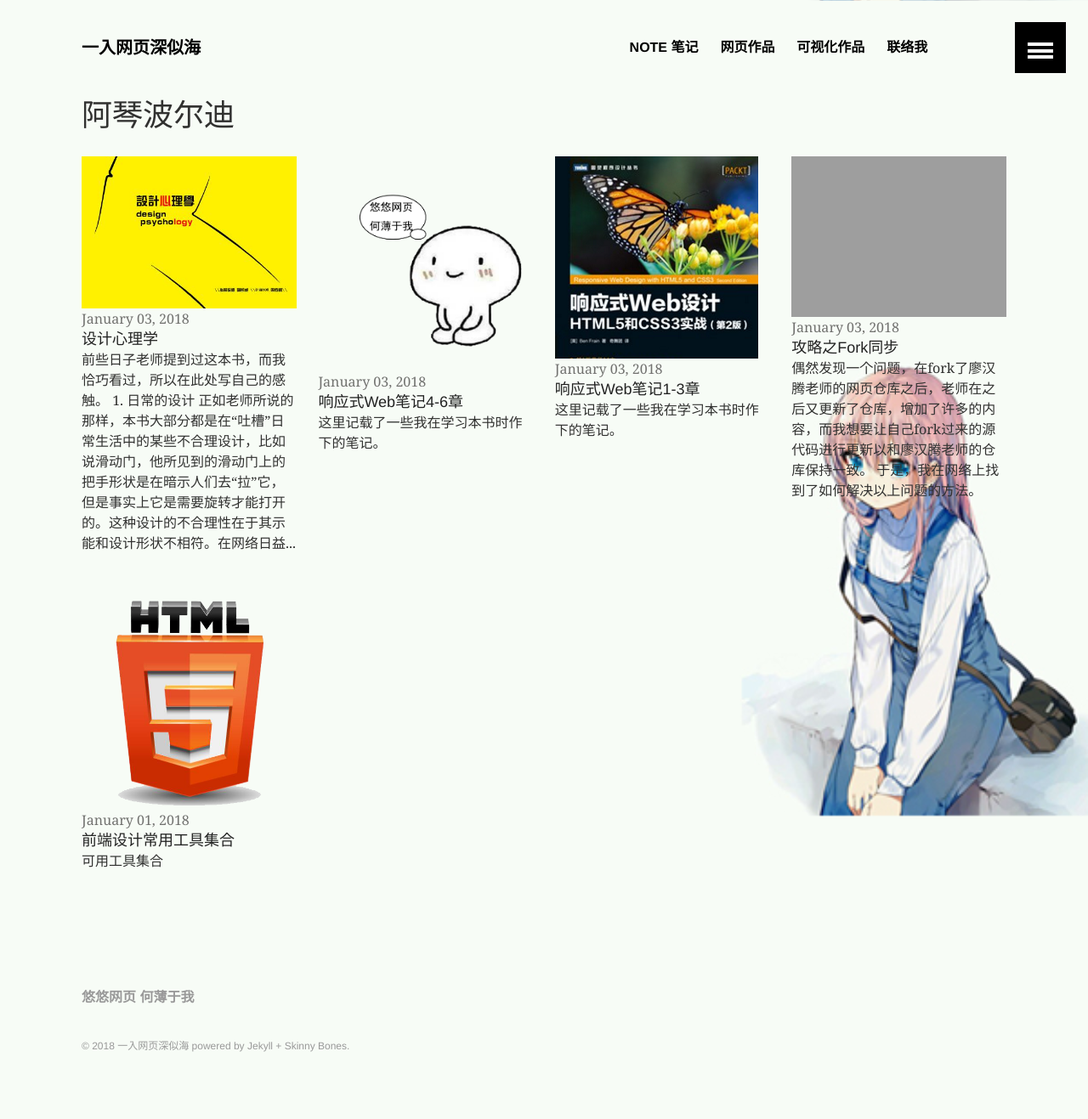
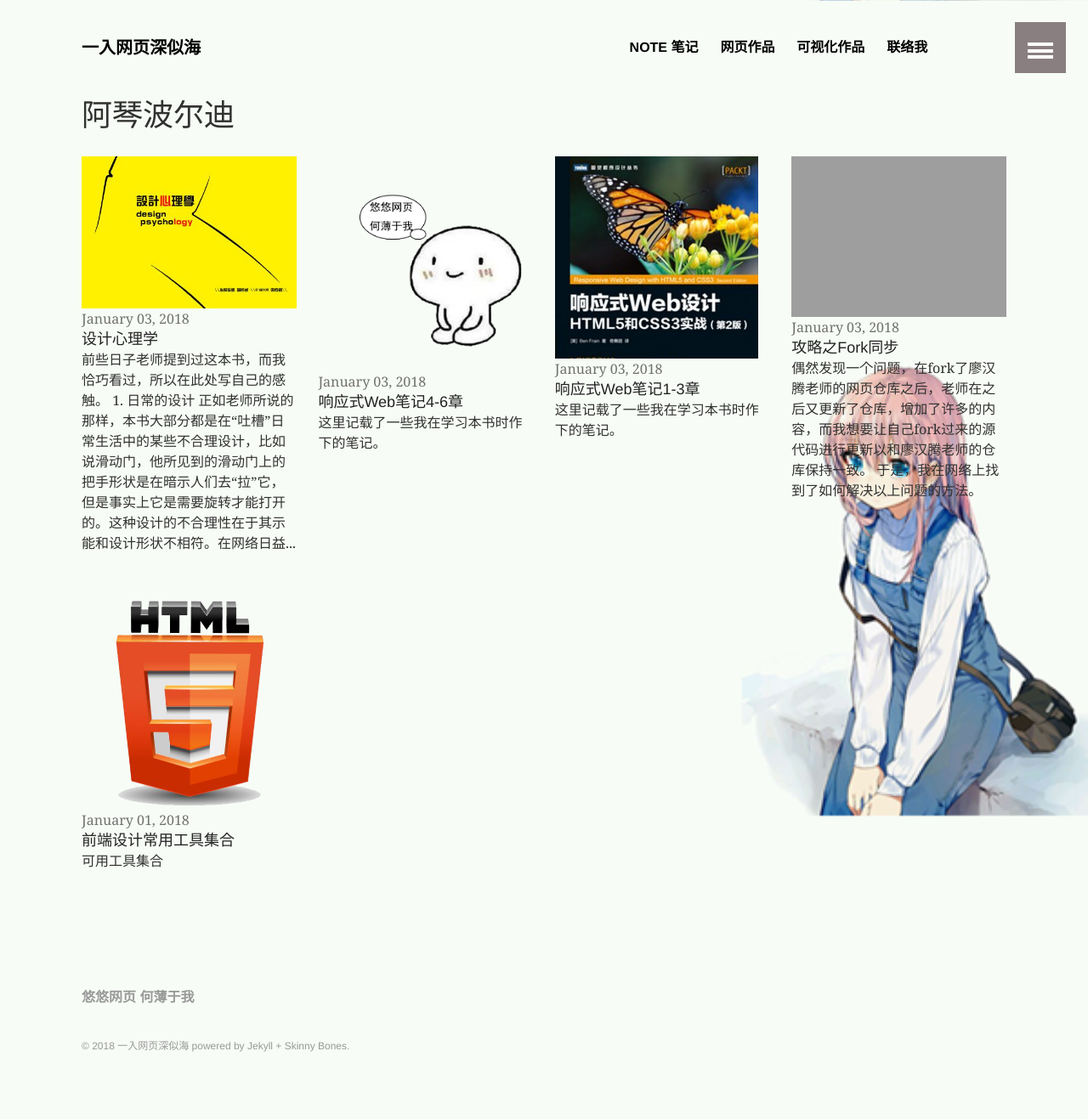
Before and after one commit to Kannroy/Kannroy.github.io, a Jekyll site: the page built from index.md, in a window 1280 px wide. Shown: the whole page at 85% size. Built offline with Jekyll 4.4.1, drawn with Linux system fonts in a browser that asks for light colours.

Commit message:
更改展开栏底色

```diff
--- a/_sass/_sliding-menu.scss
+++ b/_sass/_sliding-menu.scss
@@ -29,7 +29,7 @@
   display: block;
   width: $button-size * 2;
   height: $button-size * 2;
-  background: $primary-color;
+  background: #8a7f80;
   outline: 0;
   padding: 0;
   border: 2.5px solid transparent;
```
